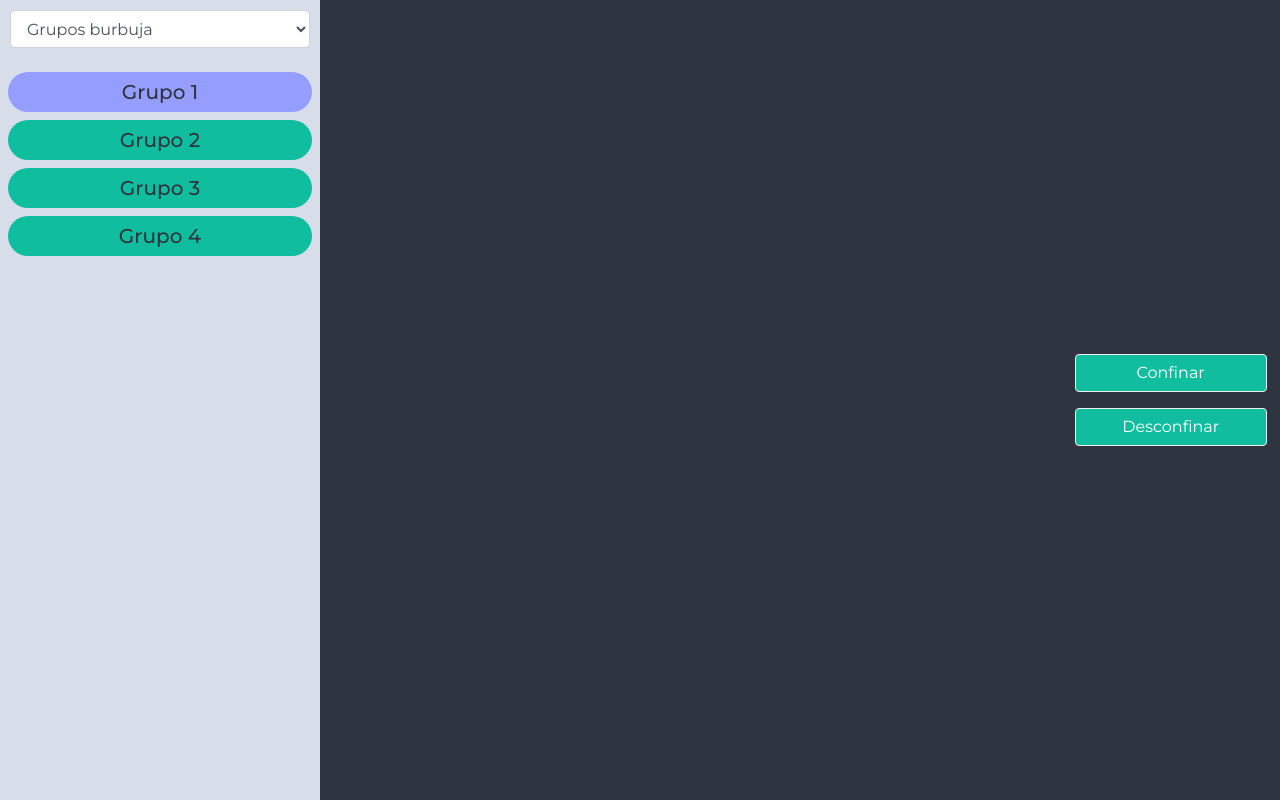
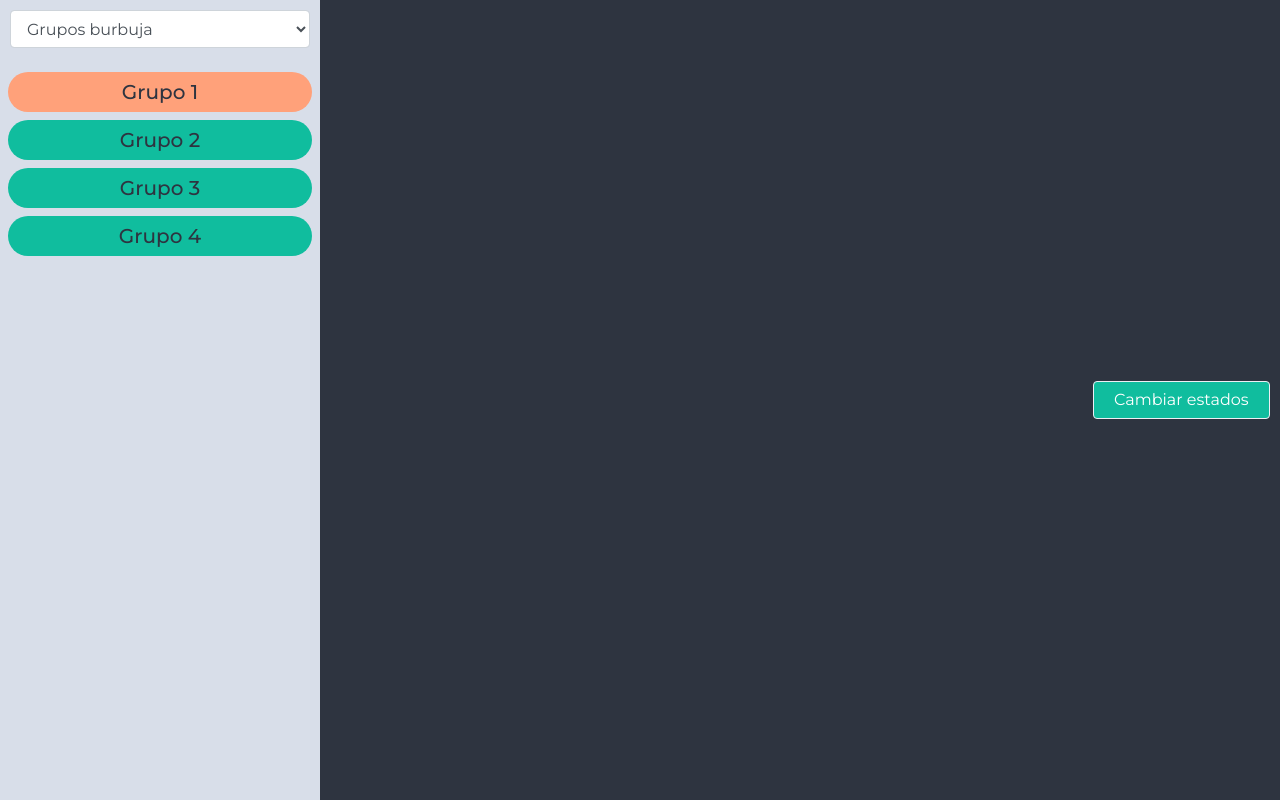
Before and after one commit to d3vv3/eduCOVID, a React (Create React App) app in the folder educovid-frontend/: page /confine in a window 1280 px wide. Built offline with nearby package versions, Linux system fonts and the light colour scheme.

Commit message:
enh: change of confine unconfine buttons for one button to change the states of the groups, students or teachers

```diff
--- a/educovid-frontend/src/pages/Confine.js
+++ b/educovid-frontend/src/pages/Confine.js
@@ -100,16 +100,16 @@ function Confine({ history }) {
             onClick={e => {
               if (selected != null) {
                 let x = selected;
-                let confined = x.forEach(e => (e.state = "Confinado"));
+                let confined = x.forEach(e => (e.state === "Confinado" ? e.state = "No Confinado" : e.state = "Confinado"));
                 setSelected([]);
               } else {
                 alert("Seleccione las personas a confinar");
               }
             }}
           >
-            Confinar
+            Cambiar estados
           </Button>
-          <Button
+          {/* <Button
             variant="primary"
             className="nord-button"
             onClick={e => {
@@ -123,7 +123,7 @@ function Confine({ history }) {
             }}
           >
             Desconfinar
-          </Button>
+          </Button> */}
         </Form>
       </div>
     </div>
--- a/educovid-frontend/src/styles/_confine.scss
+++ b/educovid-frontend/src/styles/_confine.scss
@@ -69,7 +69,7 @@
     }
 
     .red {
-        background-color: $alert;
+        background-color: $warning;
     }
 
     .buttons-container {
@@ -78,7 +78,7 @@
         @include nordButton();
 
         .nord-button {
-            width: 90%;
+            width: 100%;
         }
     }
 
```
Also changed, not shown: 1 other file (tests, documents, lock files or other folders).
